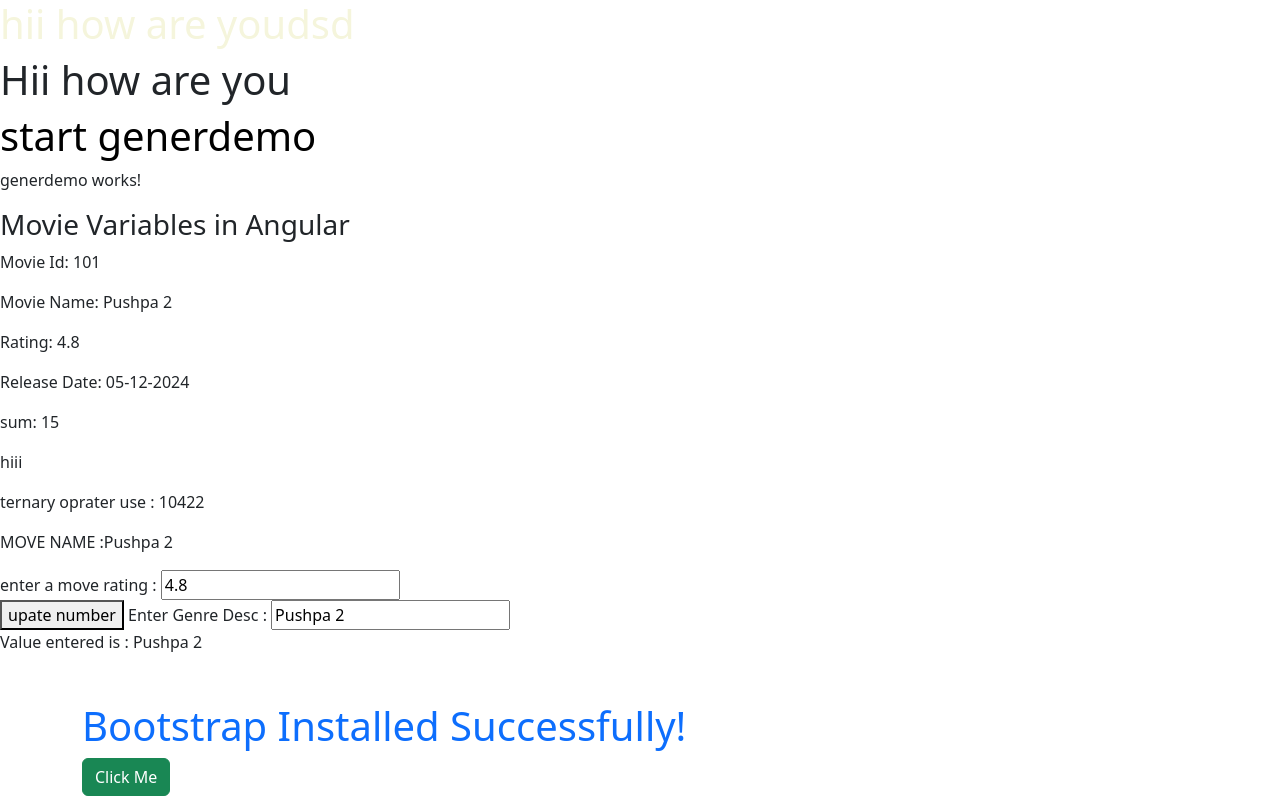
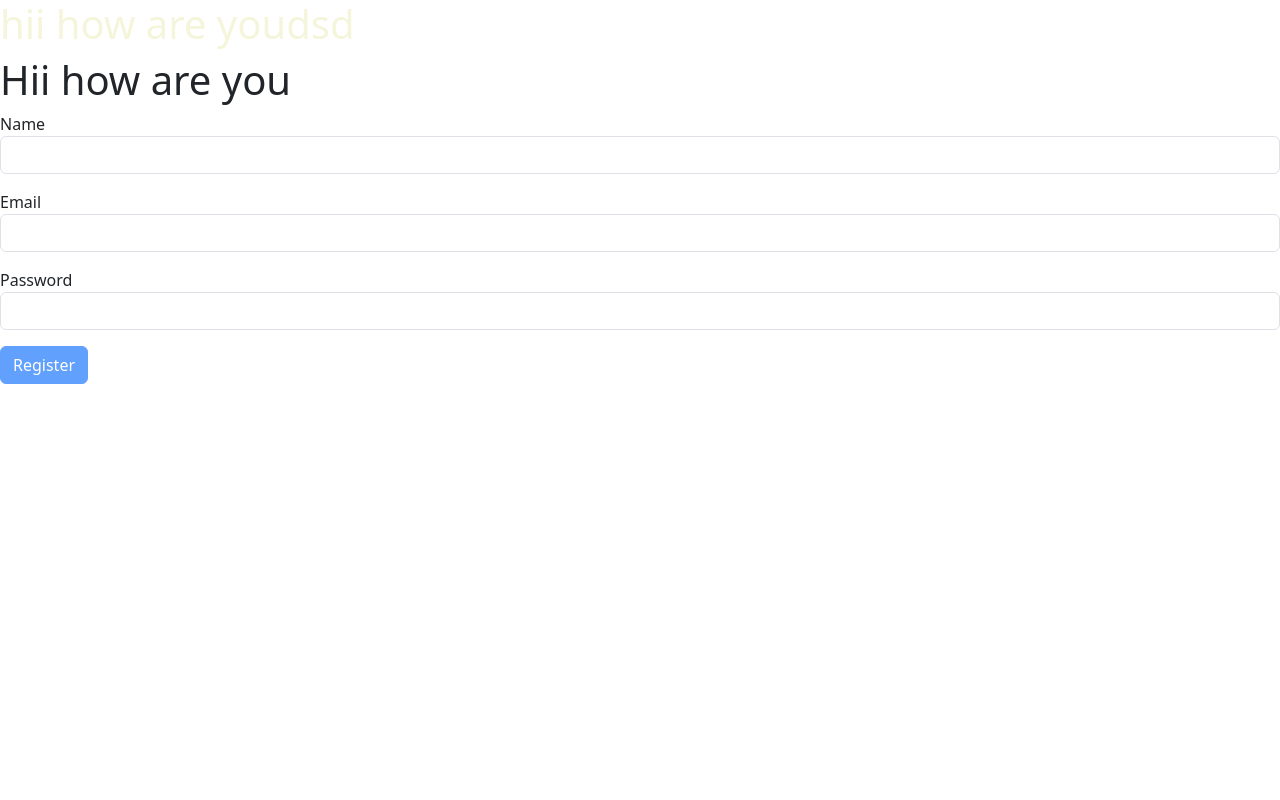
Before and after one commit to karanhirani00/tss-task-assignments, an Angular app in the folder demoProject/: page / in a window 1280 px wide. Shown: the top 800 px of the page. Built offline with nearby package versions, Linux system fonts and the light colour scheme; no server answers.

Commit message:
add table code

```diff
--- a/demoProject/src/app/app.html
+++ b/demoProject/src/app/app.html
@@ -1,8 +1,10 @@
 <h1>Hii how are you</h1>
 
-<app-generdemo></app-generdemo>
+<!-- <app-generdemo></app-generdemo>
 
-<app-directive-demo></app-directive-demo>
+<app-directive-demo></app-directive-demo> -->
 
-<hr>
-<app-home></app-home>
+<!-- <hr>
+<app-home></app-home>  -->
+
+<app-fromtemplate></app-fromtemplate>
--- a/demoProject/src/app/app.ts
+++ b/demoProject/src/app/app.ts
@@ -3,10 +3,11 @@ import { RouterOutlet } from '@angular/router';
 import { Generdemo } from './generdemo/generdemo';
 import { DirectiveDemo } from './directive-demo/directive-demo';
 import { Home } from './home/home';
+import { FromtemplateComponent } from './fromtemplate/fromtemplate';
 
 @Component({
   selector: 'app-root',
-  imports: [RouterOutlet ,Generdemo,DirectiveDemo ,Home],
+  imports: [RouterOutlet ,Generdemo,DirectiveDemo ,Home ,FromtemplateComponent],
  templateUrl: './app.html',
 
  styleUrl: './app.css'
--- /dev/null
+++ b/demoProject/src/app/fromtemplate/fromtemplate.html
@@ -0,0 +1,144 @@
+<form #registerForm="ngForm" (ngSubmit)="register()">
+
+    <!-- Name -->
+
+    <div class="mb-3">
+
+        <label>Name</label>
+
+        <input
+
+        type="text"
+
+        class="form-control"
+
+        name="name"
+
+        #name="ngModel"
+
+        [(ngModel)]="userr.name"
+
+        required
+
+        maxlength="100">
+
+        @if(name.invalid && (name.touched || name.dirty))
+        {
+
+            @if(name.errors?.['required'])
+            {
+                <small class="text-danger">
+                    Name is required
+                </small>
+            }
+
+            @if(name.errors?.['maxlength'])
+            {
+                <small class="text-danger">
+                    Maximum 100 characters allowed
+                </small>
+            }
+
+        }
+
+    </div>
+
+    <!-- Email -->
+
+    <div class="mb-3">
+
+        <label>Email</label>
+
+        <input
+
+        type="email"
+
+        class="form-control"
+
+        name="email"
+
+        #email="ngModel"
+
+        [(ngModel)]="userr.email"
+
+        required
+
+        email>
+
+        @if(email.invalid && (email.touched || email.dirty))
+        {
+
+            @if(email.errors?.['required'])
+            {
+                <small class="text-danger">
+                    Email is required
+                </small>
+            }
+
+            @if(email.errors?.['email'])
+            {
+                <small class="text-danger">
+                    Invalid Email
+                </small>
+            }
+
+        }
+
+    </div>
+
+    <!-- Password -->
+
+    <div class="mb-3">
+
+        <label>Password</label>
+
+        <input
+
+        type="password"
+
+        class="form-control"
+
+        name="password"
+
+        #password="ngModel"
+
+        [(ngModel)]="userr.password"
+
+        required
+
+        minlength="8">
+
+        @if(password.invalid && (password.touched || password.dirty))
+        {
+
+            @if(password.errors?.['required'])
+            {
+                <small class="text-danger">
+                    Password is required
+                </small>
+            }
+
+            @if(password.errors?.['minlength'])
+            {
+                <small class="text-danger">
+                    Password must be at least 8 characters
+                </small>
+            }
+
+        }
+
+    </div>
+
+    <button
+
+    class="btn btn-primary"
+
+    [disabled]="registerForm.invalid"
+
+    type="submit">
+
+        Register
+
+    </button>
+
+</form>
--- /dev/null
+++ b/demoProject/src/app/fromtemplate/fromtemplate.ts
@@ -0,0 +1,40 @@
+import { Component, inject } from '@angular/core';
+import { FormsModule } from '@angular/forms';
+
+import { Userr } from '../../modules/Userr';
+import { Api } from '../services/api';
+
+@Component({
+  selector:'app-fromtemplate',
+  standalone:true,
+  imports:[FormsModule],
+  templateUrl:'./fromtemplate.html',
+  styleUrls:['./fromtemplate.css']
+})
+export class FromtemplateComponent{
+
+  private api=inject(Api);
+
+  userr:Userr=new Userr();
+
+  register(){
+
+    this.api.register(this.userr).subscribe({
+
+      next:(res)=>{
+        console.log(res);
+        alert("User Registered Successfully");
+
+        this.userr=new Userr();
+      },
+
+      error:(err)=>{
+        console.log(err);
+      }
+
+    });
+
+
+  }
+
+}
--- a/demoProject/src/app/home/home.html
+++ b/demoProject/src/app/home/home.html
@@ -34,7 +34,9 @@
 
 <h2>User List</h2>
 
-<h2>User List</h2>
+
+
+@if (users$ | async; as users) {
 
 <table class="user-table">
 
@@ -52,21 +54,19 @@
 
     <tbody>
 
-        @for(user of users; track user.id)
-        {
+        @for (user of users; track user.id) {
             <tr>
-                <td>{{user.id}}</td>
-                <td>{{user.name}}</td>
-                <td>{{user.username}}</td>
-                <td>{{user.email}}</td>
-                <td>{{user.phone}}</td>
-                <td>{{user.website}}</td>
-                <td>{{user.company.name}}</td>
+                <td>{{ user.id }}</td>
+                <td>{{ user.name }}</td>
+                <td>{{ user.username }}</td>
+                <td>{{ user.email }}</td>
+                <td>{{ user.phone }}</td>
+                <td>{{ user.website }}</td>
+                <td>{{ user.company?.name }}</td>
             </tr>
         }
 
-        @empty
-        {
+        @empty {
             <tr>
                 <td colspan="7" class="no-data">
                     No Users Found
@@ -77,3 +77,13 @@
     </tbody>
 
 </table>
+
+} @else {
+
+<div class="text-center my-4">
+    <div class="spinner-border text-primary" role="status">
+        <span class="visually-hidden">Loading...</span>
+    </div>
+</div>
+
+}
--- a/demoProject/src/app/home/home.ts
+++ b/demoProject/src/app/home/home.ts
@@ -1,12 +1,13 @@
-import { NgClass } from '@angular/common';
-import { Component, OnInit } from '@angular/core';
+import { AsyncPipe, NgClass } from '@angular/common';
+import { Component, inject, OnInit } from '@angular/core';
 import { Admin } from '../admin/admin';
 import { Member } from '../member/member';
 import { Api } from '../services/api';
+import { Observable } from 'rxjs';
 
 @Component({
   selector: 'app-home',
-  imports: [NgClass , Admin ,Member ],
+  imports: [NgClass , Admin ,Member , AsyncPipe],
   templateUrl: './home.html',
   styleUrl: './home.css',
 })
@@ -28,20 +29,23 @@ export class Home implements OnInit {
 
 
 
-  constructor(private api: Api) {}
+ // constructor(private api: Api) {}
+ private api = inject(Api)
 
-users: any[] = [];
+  users$!: Observable<any[]>;
 
 ngOnInit(): void {
-  this.api.getUsers().subscribe({
-    next: (data: any[]) => {
-      this.users = data;
-       console.log(data);
-    },
-    error: (err) => {
-      console.log(err);
-    }
-  });
+  // this.api.getUsers().subscribe({
+  //   next: (data: any[]) => {
+  //     this.users = data;
+  //      console.log(data);
+  //   },
+  //   error: (err) => {
+  //     console.log(err);
+  //   }
+  // });
+
+  this.users$ = this.api.getUsers();
 }
 
 
--- a/demoProject/src/app/services/api.ts
+++ b/demoProject/src/app/services/api.ts
@@ -1,6 +1,7 @@
 import { HttpClient } from '@angular/common/http';
 import { inject, Service } from '@angular/core';
 import { Observable } from 'rxjs';
+import { Userr } from '../../modules/Userr';
 
 @Service()
 export class Api {
@@ -12,4 +13,11 @@ export class Api {
       'https://jsonplaceholder.typicode.com/users'
     );
   }
+
+
+    url="http://localhost:8080/api/users";
+
+  register(user:Userr){
+    return this.http.post(this.url,user);
+  }
 }
--- /dev/null
+++ b/demoProject/src/modules/Userr.ts
@@ -0,0 +1,7 @@
+export class Userr {
+
+  name: string = '';
+  email: string = '';
+  password: string = '';
+
+}
```
Also changed, not shown: demoProject/src/app/fromtemplate/fromtemplate.css (added), 1 other file (tests, documents, lock files or other folders).
